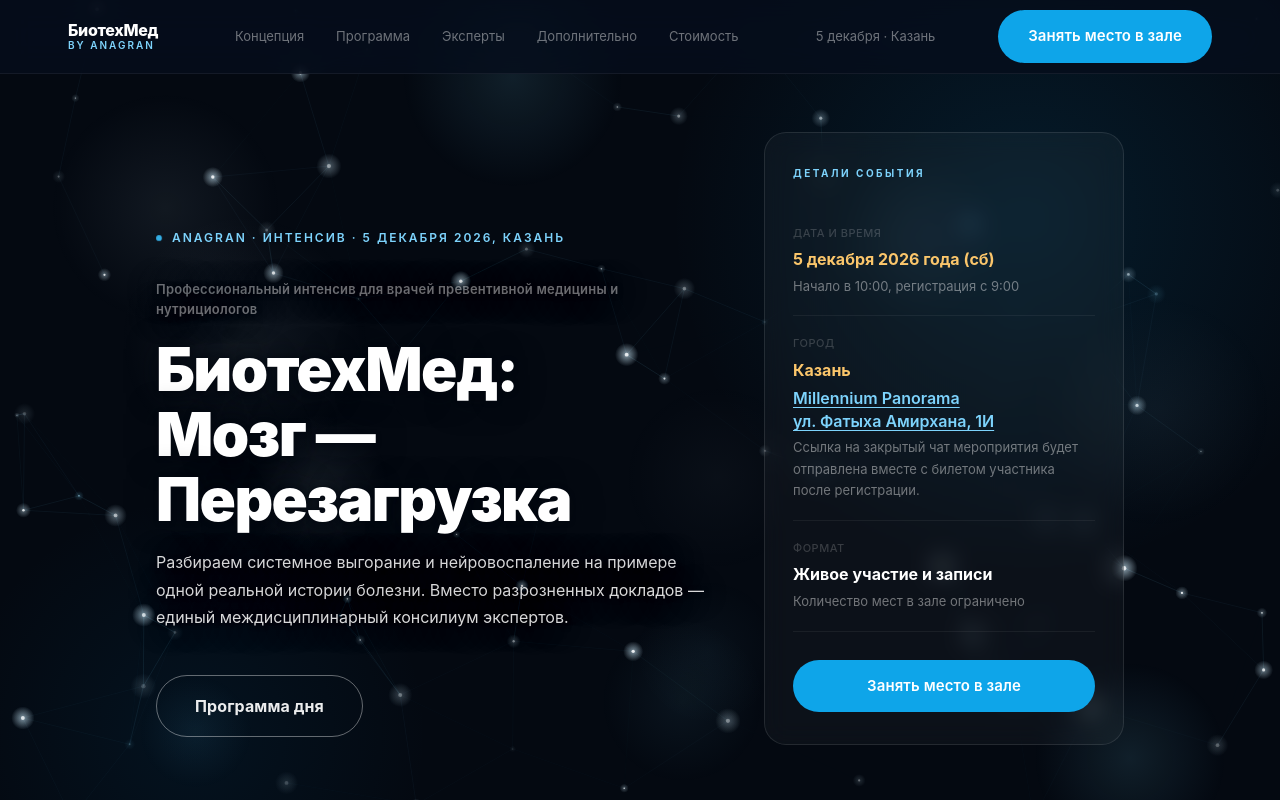
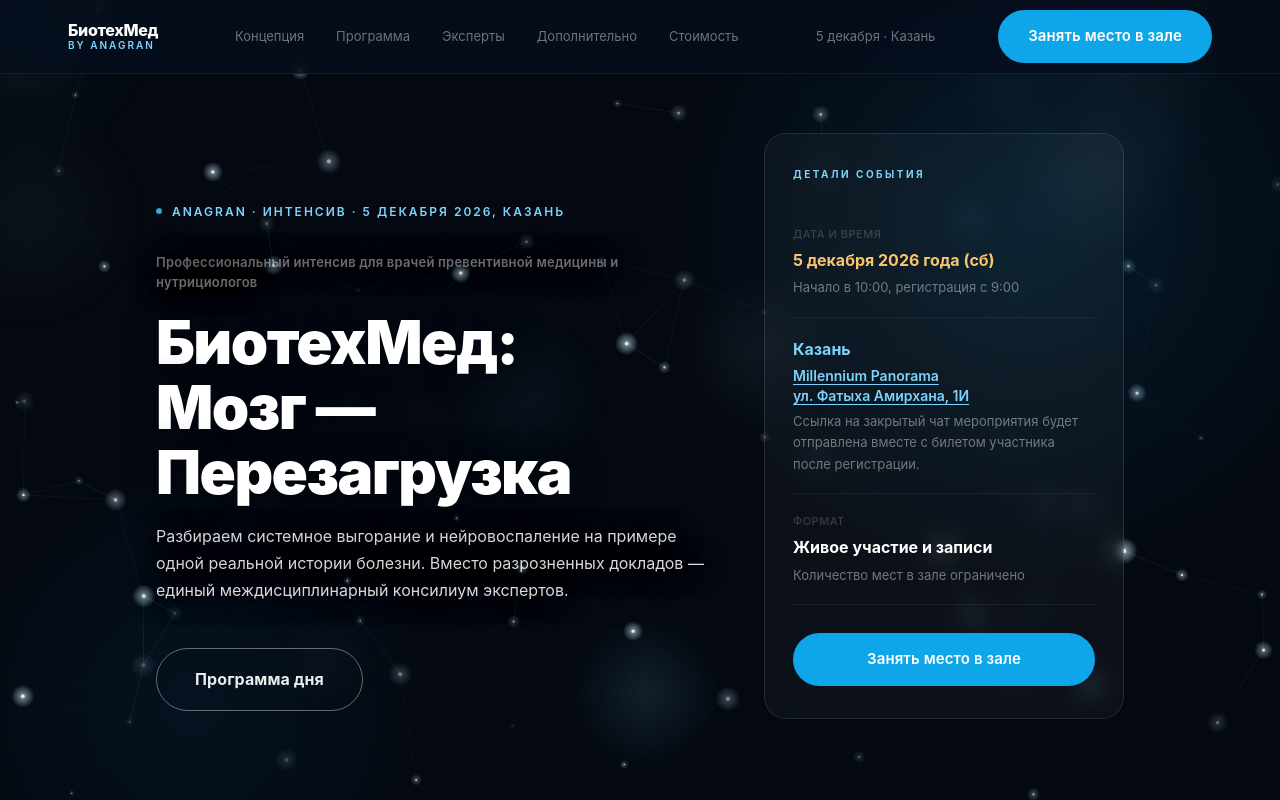
Before and after one commit to ovch-create/biotechmed-landing, a plain HTML site: page index.html in a window 1280 px wide. Shown: the top 800 px of the page. Drawn offline with Linux system fonts and the light colour scheme; animation ran at ten frames a second.

Commit message:
Карточка: Казань голубым, убрана подпись «Город», адрес мельче
Co-Authored-By: Claude Sonnet 5.5 <noreply@anthropic.com>

```diff
--- a/css/style.css
+++ b/css/style.css
@@ -2559,7 +2559,7 @@ section { padding: 96px 0; }
 /* Площадка: название и адрес — одна голубая ссылка на карту */
 .hero__card-venue {
   display: inline-block;
-  font-size: 16px;
+  font-size: 14px;
   font-weight: 600;
   line-height: 1.45;
   color: var(--blue-ll);
@@ -2569,3 +2569,5 @@ section { padding: 96px 0; }
   transition: color .2s ease;
 }
 .hero__card-venue:hover { color: var(--blue-l); }
+
+.hero__card-val--city { color: var(--blue-ll); }
--- a/index.html
+++ b/index.html
@@ -16,7 +16,7 @@
   <meta name="twitter:description" content="Профессиональный интенсив ANAGRAN для врачей превентивной медицины и нутрициологов. Системное выгорание и нейровоспаление на примере реальной истории болезни. 5 декабря 2026, Казань." />
   <link rel="icon" type="image/png" href="favicon.png" />
   <link rel="apple-touch-icon" href="favicon.png" />
-  <link rel="stylesheet" href="css/style.css?v=56" />
+  <link rel="stylesheet" href="css/style.css?v=57" />
 </head>
 <body>
 
@@ -75,8 +75,7 @@
           <span class="hero__card-sub">Начало в 10:00, регистрация с 9:00</span>
         </div>
         <div class="hero__card-row">
-          <span class="hero__card-key">Город</span>
-          <span class="hero__card-val hero__card-val--hl">Казань</span>
+          <span class="hero__card-val hero__card-val--city">Казань</span>
           <a class="hero__card-venue" href="https://yandex.com/maps/-/CXGIyTL4" target="_blank" rel="noopener">Millennium Panorama<br>ул. Фатыха Амирхана, 1И</a>
           <span class="hero__card-sub">Ссылка на закрытый чат мероприятия будет отправлена вместе с билетом участника после регистрации.</span>
         </div>
```
